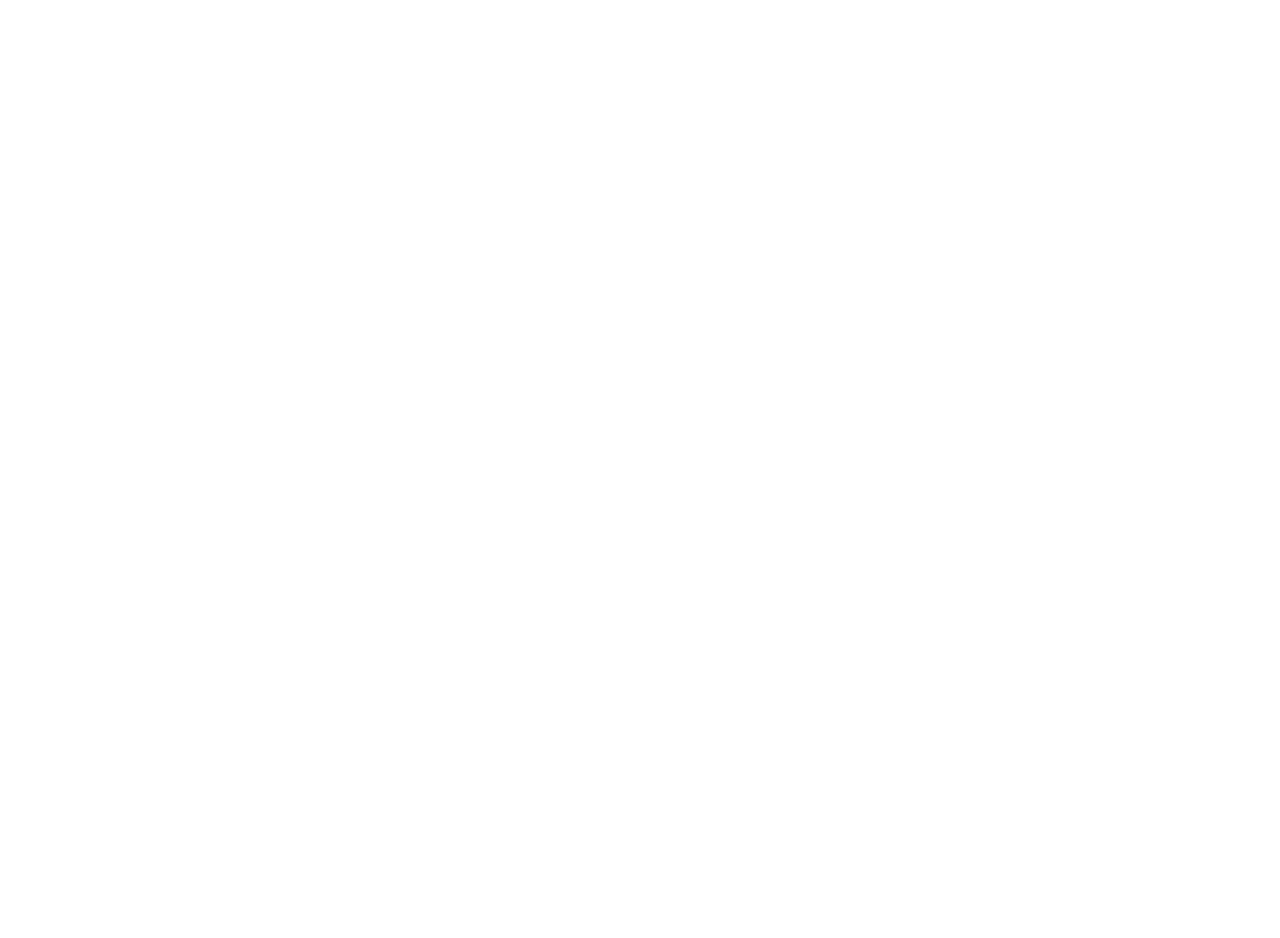
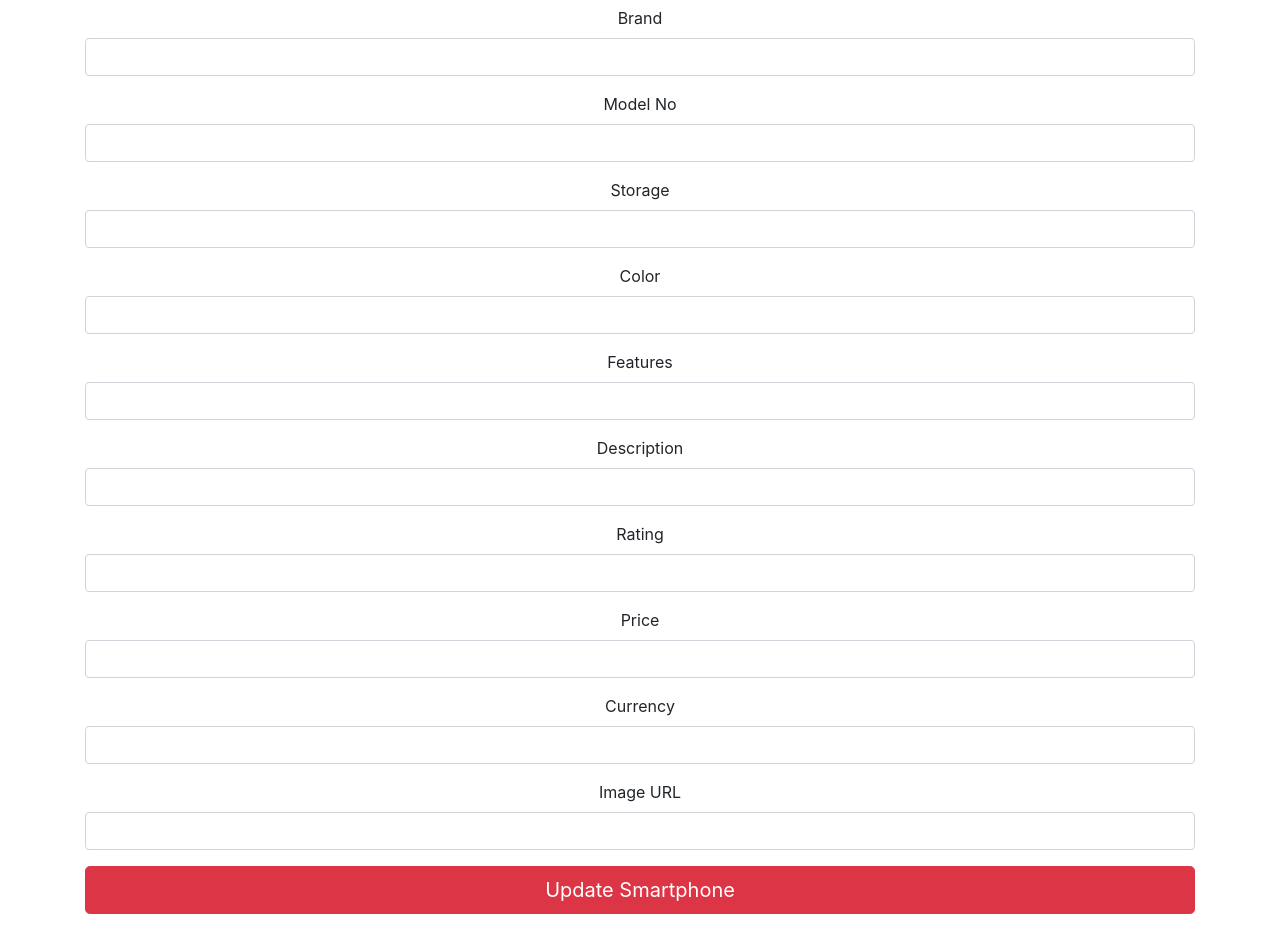
Before and after one commit to hashaaan/smartshoplk-admin, a React (Create React App) app: page /student-list in a window 1280 px wide. Shown: the part 880-1818 px from the top of the page. Before the commit the page ends 840 px from the top, so only its background shows below. Built offline with nearby package versions, Linux system fonts and the light colour scheme.

Commit message:
Added Admin POST

```diff
--- a/package.json
+++ b/package.json
@@ -6,6 +6,7 @@
     "@testing-library/jest-dom": "^4.2.4",
     "@testing-library/react": "^9.3.2",
     "@testing-library/user-event": "^7.1.2",
+    "axios": "^0.20.0",
     "bootstrap": "^4.5.2",
     "react": "^16.13.1",
     "react-bootstrap": "^1.3.0",
--- a/src/App.js
+++ b/src/App.js
@@ -13,16 +13,17 @@ import CreateSmartphone from "./Components/CreateSmartphone";
 import EditSmartphone from "./Components/EditSmartphone";
 
 
+
 function App() {
   return (<>
    <Router>
     <div className="App">
-      <header className="App-header">
-        <Navbar bg="dark" variant="dark">
+      <header className="App-header"  >
+        <Navbar bg={"dark"} variant="dark">
           <Container>
 
             <Navbar.Brand>
-              <Link to="/CreateSmartphone" className="nav-link">
+              <Link to="/" className="nav-link">
                 SmartPhone.lk Dashboard
               </Link>
             </Navbar.Brand>
--- a/src/Components/CreateSmartphone.jsx
+++ b/src/Components/CreateSmartphone.jsx
@@ -1,72 +1,159 @@
 import React, { Component } from "react";
 import Form from 'react-bootstrap/Form'
 import Button from 'react-bootstrap/Button';
+import axios from "axios"
 
  class CreateSmartphone extends Component {
+
+    constructor(props) {
+        super(props)
+
+        // Setting up functions
+        this.onChangeName= this.onChangeName.bind(this);
+        this.onChangeBrand= this.onChangeBrand.bind(this);
+        this.onChangeModel= this.onChangeModel.bind(this);
+        this.onChangeStorage= this.onChangeStorage.bind(this);
+        this.onChangeColor= this.onChangeColor.bind(this);
+        this.onChangeFeature= this.onChangeFeature.bind(this);
+        this.onChangeDescription= this.onChangeDescription.bind(this);
+        this.onChangeRating= this.onChangeRating.bind(this);
+        this.onChangePrice= this.onChangePrice.bind(this);
+        this.onChangeCurrency= this.onChangeCurrency.bind(this);
+        this.onChangeImage= this.onChangeImage.bind(this);
+        this.onSubmit = this.onSubmit.bind(this);
+
+
+        // Setting up state
+        this.state = {
+          name: '',
+          brand: '',
+          modelNo: '',
+          storage: '',
+          color: '',
+          feature: '',
+          description: '',
+          rating: '',
+          price: '',
+          currency:'',
+          imageURL: ''
+        }
+      }
+
+      onChangeName(e) { this.setState({name: e.target.value})}
+    onChangeBrand(e){this.setState({  brand: e.target.value})}
+    onChangeModel(e){this.setState({  modelNo: e.target.value})}
+    onChangeStorage(e){this.setState({storage: e.target.value})}
+    onChangeColor(e){this.setState({color: e.target.value})}
+    onChangeFeature(e){this.setState({ feature: e.target.value})}
+
+    onChangeDescription(e){this.setState({ description: e.target.value})}
+    onChangePrice(e){this.setState({   price: e.target.value})}
+    onChangeRating(e){this.setState({rating: e.target.value})}
+    onChangeCurrency(e){this.setState({currency: e.target.value})}
+    onChangeImage(e){this.setState({ imageURL: e.target.value})}
+
+
+
+      onSubmit(e) {
+        e.preventDefault()
+
+        const newMobile = {
+            name: this.state.name,
+            brand:this.state.brand,
+            modelNo: this.state.modelNo,
+            storage: this.state.storage,
+            color: this.state.color,
+            feature: this.state.feature,
+            description: this.state.description,
+            rating:this.state.rating,
+            price: this.state.price,
+            currency:this.state.currency,
+            imageURL: this.state.imageURL
+        };
+        axios.post('http://localhost:5000/api/admin', newMobile)
+          .then(res => console.log(res.data));
+
+        this.setState({name: '',
+        brand: '',
+        modelNo: '',
+        storage: '',
+        color: '',
+        feature: '',
+        description: '',
+        rating: '',
+        price: '',
+        currency:'',
+        imageURL: '' })
+      }
+
+
+
+
   render() {
     return (
         <div class="form-wrapper">
-        <Form>
+        <Form onSubmit={this.onSubmit}>
           <Form.Group controlId="Name">
             <Form.Label>Name</Form.Label>
-            <Form.Control type="text"/>
+            <Form.Control type="text" value={this.state.name} onChange={this.onChangeName}/>
           </Form.Group>
 
           <Form.Group controlId="Brand">
             <Form.Label>Brand</Form.Label>
-            <Form.Control type="text"/>
+            <Form.Control type="text" value={this.state.brand} onChange={this.onChangeBrand}/>
           </Form.Group>
 
           <Form.Group controlId="Model">
             <Form.Label>Model No</Form.Label>
-            <Form.Control type="text"/>
+            <Form.Control type="text" value={this.state.modelNo} onChange={this.onChangeModel}/>
           </Form.Group>
 
           <Form.Group controlId="Storage">
             <Form.Label>Storage</Form.Label>
-            <Form.Control type="text"/>
+            <Form.Control type="text" value={this.state.storage} onChange={this.onChangeStorage}/>
           </Form.Group>
 
           <Form.Group controlId="Color">
             <Form.Label>Color</Form.Label>
-            <Form.Control type="text"/>
+            <Form.Control type="text" value={this.state.color} onChange={this.onChangeColor}/>
           </Form.Group>
 
           <Form.Group controlId="Features">
             <Form.Label>Features</Form.Label>
-            <Form.Control type="text"/>
+            <Form.Control type="text" value={this.state.feature} onChange={this.onChangeFeature}/>
           </Form.Group>
 
           <Form.Group controlId="Description">
             <Form.Label>Description</Form.Label>
-            <Form.Control type="text"/>
+            <Form.Control type="text" value={this.state.description} onChange={this.onChangeDescription}/>
           </Form.Group>
 
           <Form.Group controlId="Rating">
             <Form.Label>Rating</Form.Label>
-            <Form.Control type="number"/>
+            <Form.Control type="text" value={this.state.rating} onChange={this.onChangeRating}/>
           </Form.Group>
 
           <Form.Group controlId="Price">
             <Form.Label>Price</Form.Label>
-            <Form.Control type="number"/>
+            <Form.Control type="text" value={this.state.price} onChange={this.onChangePrice}/>
           </Form.Group>
 
           <Form.Group controlId="Currency">
             <Form.Label>Currency</Form.Label>
-            <Form.Control type="text"/>
+            <Form.Control type="text" value={this.state.currency} onChange={this.onChangeCurrency}/>
           </Form.Group>
 
           <Form.Group controlId="ImageURL">
             <Form.Label>Image URL</Form.Label>
-            <Form.Control type="text"/>
+            <Form.Control type="text" value={this.state.imageURL} onChange={this.onChangeImage}/>
           </Form.Group>
 
 
 
           <Button variant="danger" size="lg" block="block" type="submit">
 Create Smartphone
-          </Button>
+          </Button><br></br>
+          {" "}
         </Form>
       </div>
     );
--- a/src/Components/EditSmartphone.jsx
+++ b/src/Components/EditSmartphone.jsx
@@ -1,10 +1,75 @@
 import React, { Component } from "react";
+import Form from 'react-bootstrap/Form'
+import Button from 'react-bootstrap/Button';
+//import axios from 'axios';
 
  class EditSmartphone extends Component {
   render() {
     return (
-      <div>
-        <p>React Edit Student Component!</p>
+        <div class="form-wrapper">
+        <Form>
+          <Form.Group controlId="Name">
+            <Form.Label>Name</Form.Label>
+            <Form.Control type="text"/>
+          </Form.Group>
+
+          <Form.Group controlId="Brand">
+            <Form.Label>Brand</Form.Label>
+            <Form.Control type="text"/>
+          </Form.Group>
+
+          <Form.Group controlId="Model">
+            <Form.Label>Model No</Form.Label>
+            <Form.Control type="text"/>
+          </Form.Group>
+
+          <Form.Group controlId="Storage">
+            <Form.Label>Storage</Form.Label>
+            <Form.Control type="text"/>
+          </Form.Group>
+
+          <Form.Group controlId="Color">
+            <Form.Label>Color</Form.Label>
+            <Form.Control type="text"/>
+          </Form.Group>
+
+          <Form.Group controlId="Features">
+            <Form.Label>Features</Form.Label>
+            <Form.Control type="text"/>
+          </Form.Group>
+
+          <Form.Group controlId="Description">
+            <Form.Label>Description</Form.Label>
+            <Form.Control type="text"/>
+          </Form.Group>
+
+          <Form.Group controlId="Rating">
+            <Form.Label>Rating</Form.Label>
+            <Form.Control type="text"/>
+          </Form.Group>
+
+          <Form.Group controlId="Price">
+            <Form.Label>Price</Form.Label>
+            <Form.Control type="text"/>
+          </Form.Group>
+
+          <Form.Group controlId="Currency">
+            <Form.Label>Currency</Form.Label>
+            <Form.Control type="text"/>
+          </Form.Group>
+
+          <Form.Group controlId="ImageURL">
+            <Form.Label>Image URL</Form.Label>
+            <Form.Control type="text"/>
+          </Form.Group>
+
+
+
+          <Button variant="danger" size="lg" block="block" type="submit">
+Update Smartphone
+          </Button><br></br>
+          {" "}
+        </Form>
       </div>
     );
   }
```
Also changed, not shown: 1 other file (tests, documents, lock files or other folders).
